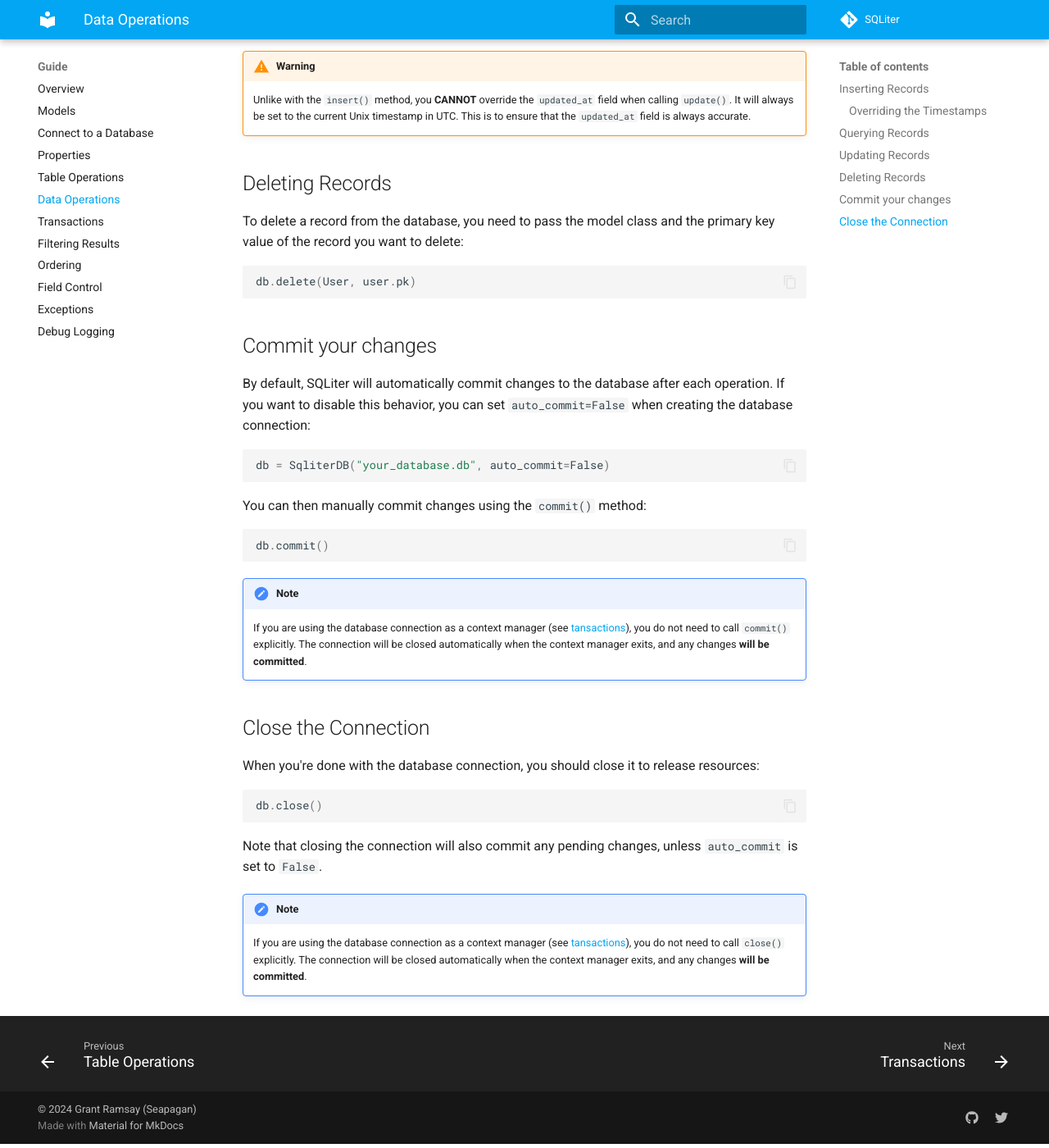
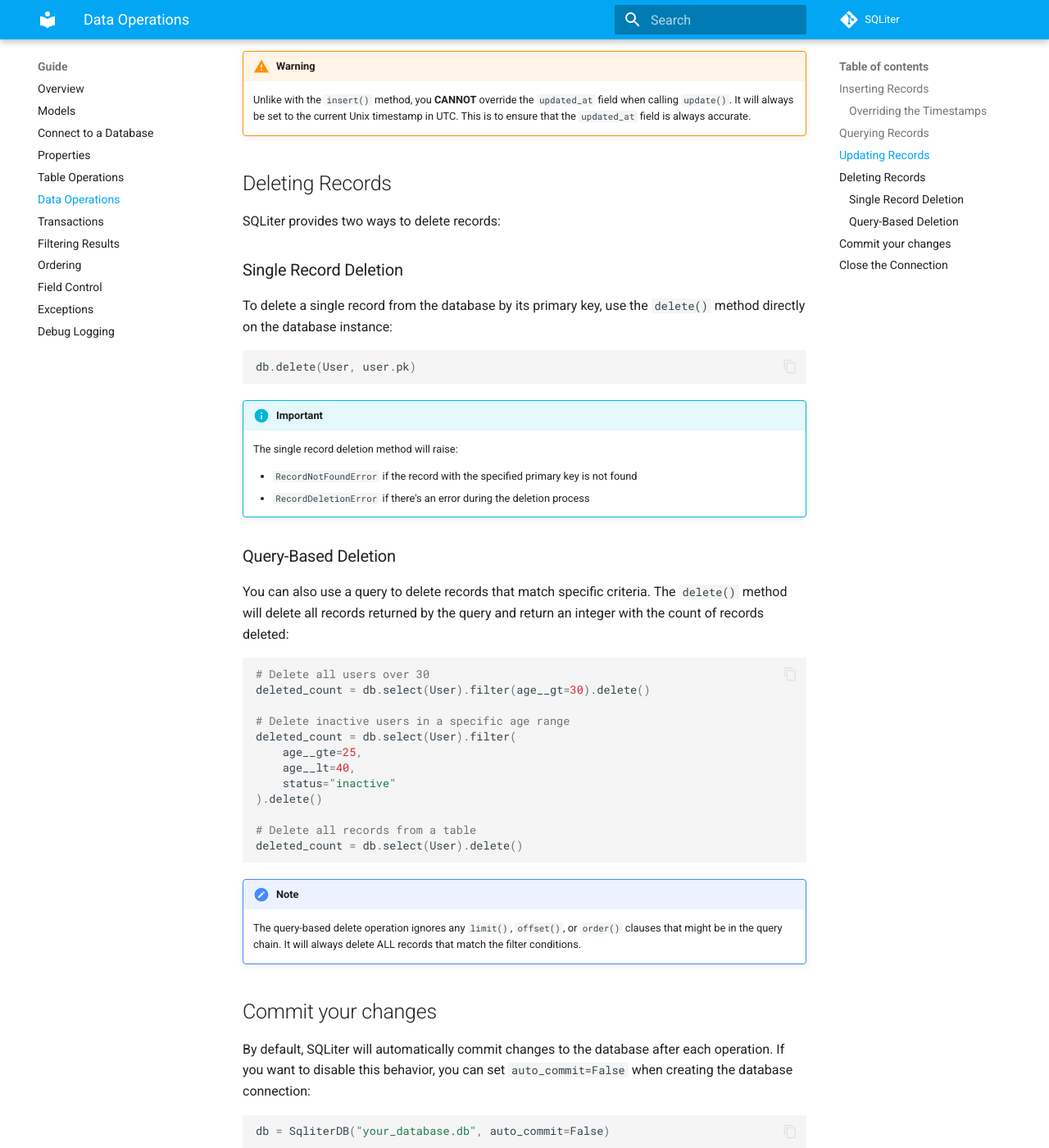
Before and after one commit to seapagan/sqliter-py, an MkDocs documentation site: the page built from docs/guide/data-operations.md, in a window 1280 px wide and 1400 px high, scrolled down 2164 px. Shown: the whole window at 82% size. Built offline with MkDocs 1.6.1 and Material for MkDocs 9.7.7, drawn with Linux system fonts in a browser that asks for light colours; plug-ins that fetch from the network failed and are left out; comment, search, counter and statistics services are not loaded.

Commit message:
update docs for the new 'delete()' method
Signed-off-by: Grant Ramsay <seapagan@gmail.com>

````diff
--- a/docs/guide/data-operations.md
+++ b/docs/guide/data-operations.md
@@ -111,12 +111,47 @@ timestamp in UTC by default.
 
 ## Deleting Records
 
-To delete a record from the database, you need to pass the model class and the
-primary key value of the record you want to delete:
+SQLiter provides two ways to delete records:
+
+### Single Record Deletion
+
+To delete a single record from the database by its primary key, use the `delete()` method directly on the database instance:
 
 ```python
 db.delete(User, user.pk)
 ```
+
+> [!IMPORTANT]
+>
+> The single record deletion method will raise:
+>
+> - `RecordNotFoundError` if the record with the specified primary key is not found
+> - `RecordDeletionError` if there's an error during the deletion process
+
+### Query-Based Deletion
+
+You can also use a query to delete records that match specific criteria. The `delete()` method will delete all records returned by the query and return an integer with the count of records deleted:
+
+```python
+# Delete all users over 30
+deleted_count = db.select(User).filter(age__gt=30).delete()
+
+# Delete inactive users in a specific age range
+deleted_count = db.select(User).filter(
+    age__gte=25,
+    age__lt=40,
+    status="inactive"
+).delete()
+
+# Delete all records from a table
+deleted_count = db.select(User).delete()
+```
+
+> [!NOTE]
+>
+> The query-based delete operation ignores any `limit()`, `offset()`, or `order()`
+> clauses that might be in the query chain. It will always delete ALL records
+> that match the filter conditions.
 
 ## Commit your changes
 
````
Also changed, not shown: README.md (+4 -1 lines), TODO.md (+0 -4 lines), docs/guide/guide.md (+33 -3 lines), docs/quickstart.md (+4 -1 lines).
